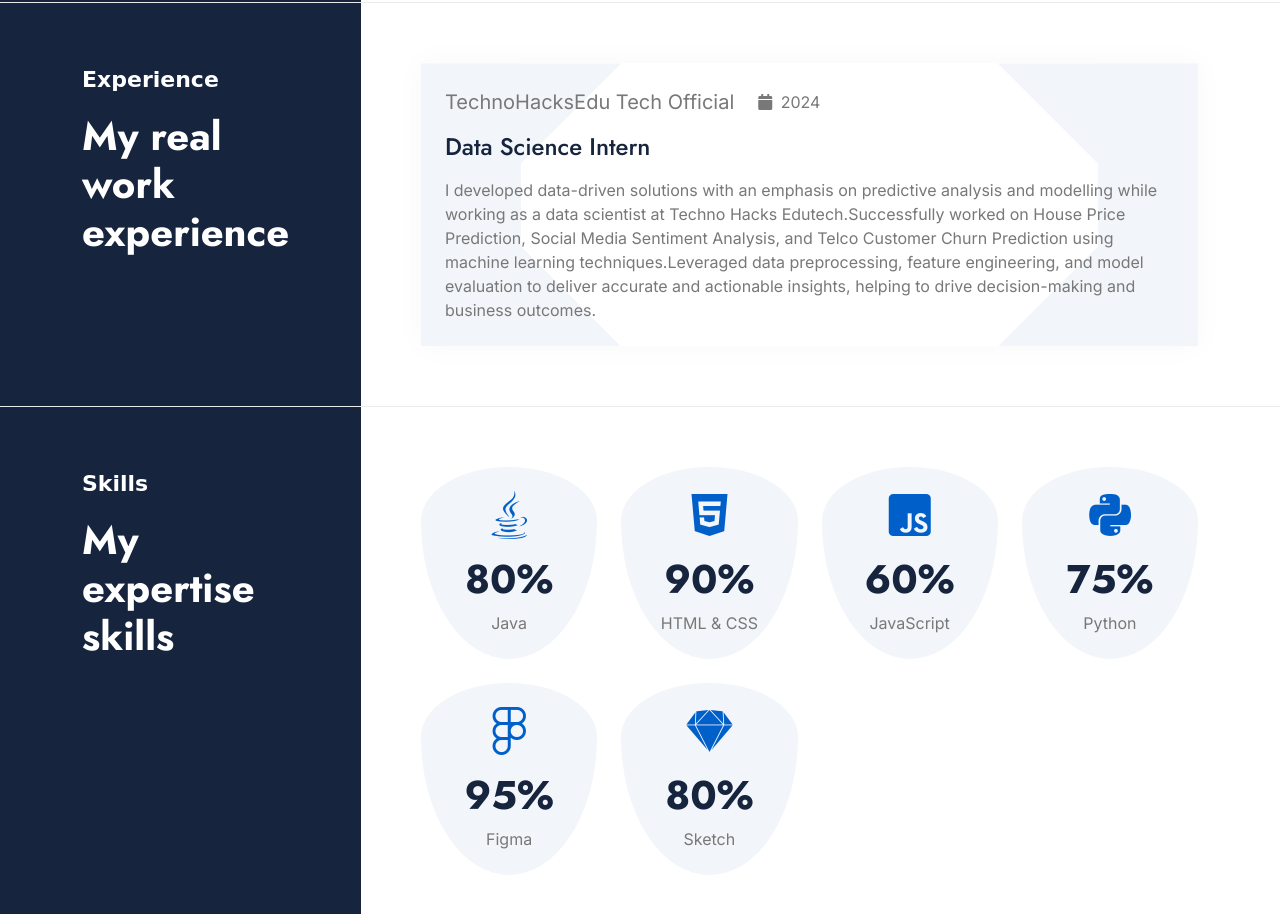
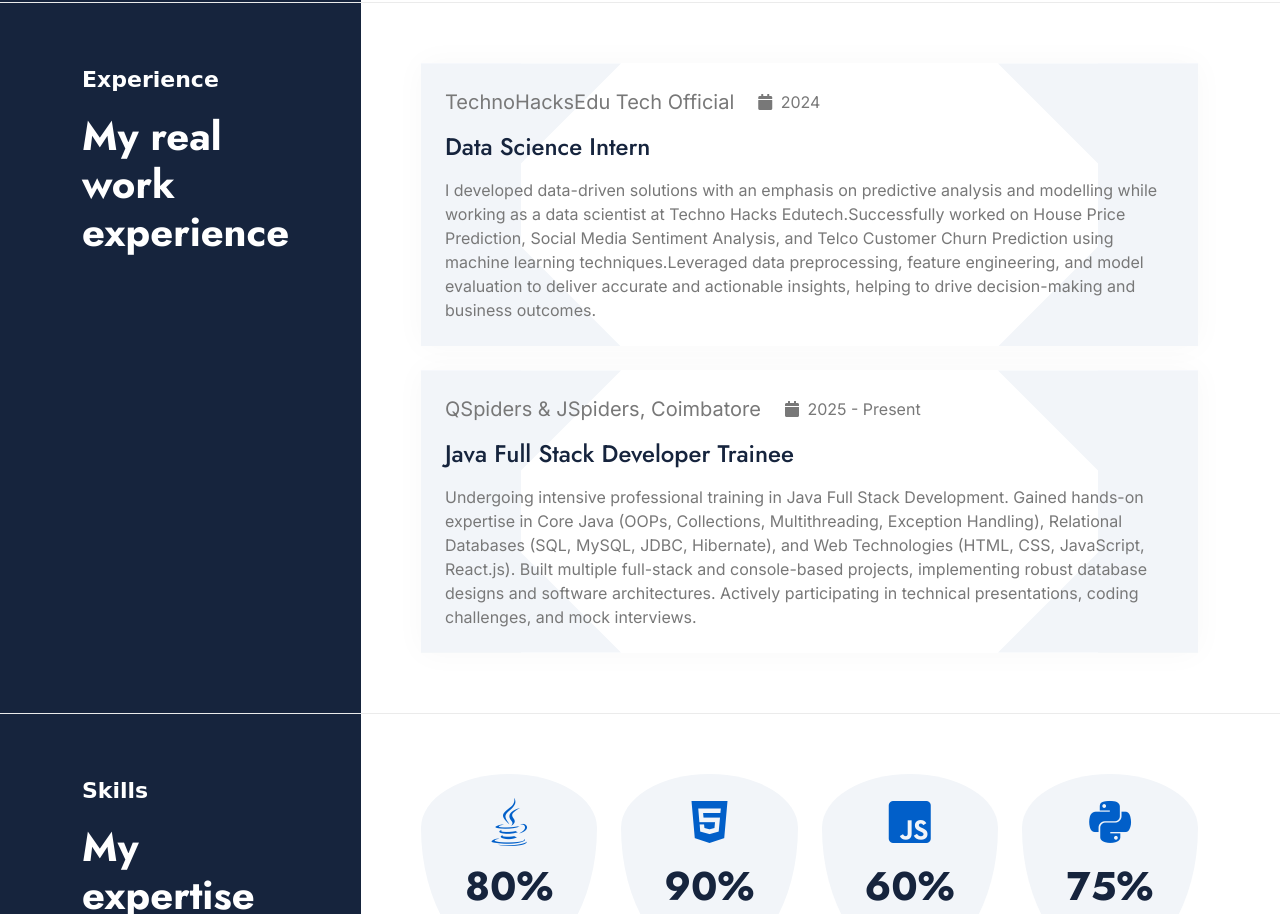
Before and after one commit to MANOJ7263/manojraja-portfolio, a website: page index.html in a window 1280 px wide. Shown: the part 2555-3469 px from the top of the page. Drawn offline with nearby package versions, Linux system fonts and the light colour scheme; a web font is replaced by a local one.

Commit message:
Add QSpiders & JSpiders Java Full Stack Developer Trainee details to the Experience section

```diff
--- a/index.html
+++ b/index.html
@@ -253,7 +253,11 @@
                       <!-- <p class="mb-0"><strong class="fw-bold text-dark">Freelancer :</strong> Available</p> -->
                     </div>
                   </div>
-                  <a href="Manoj_R_Resume.pdf" download="Manoj_R_Resume.pdf" class="btn btn-primary py-2 px-4">
+                  <a
+                    href="Manoj_R_Resume.pdf"
+                    download="Manoj_R_Resume.pdf"
+                    class="btn btn-primary py-2 px-4"
+                  >
                     <i class="fas fa-download me-2"></i>Download My CV</a
                   >
                 </div>
@@ -388,32 +392,33 @@
                     </p>
                   </div>
                 </div>
-                <!-- <div class="col-12">
-                                    <div class="experience-item rounded p-4 h-100 wow fadeInUp" data-wow-delay="0.3s">
+                <div class="col-12">
+                  <div
+                    class="experience-item rounded p-4 h-100 wow fadeInUp"
+                    data-wow-delay="0.3s"
+                  >
                     <div class="d-flex align-items-center mb-3">
-                                            <p class="fs-5 mb-0 me-4">Historian</p>
+                      <p class="fs-5 mb-0 me-4">
+                        QSpiders & JSpiders, Coimbatore
+                      </p>
                       <div>
-                                                <span class="fa fa-calendar me-1"></span> 2017 - 2019
+                        <span class="fa fa-calendar me-1"></span> 2025 - Present
                       </div>
                     </div>
-                                        <h4 class="mb-3">UI/UX Designer</h4>
-                                        <p class="mb-0">Lorem, ipsum dolor sit amet consectetur adipisicing elit. Corrupti, a quasi velit sint atque non saepe quaerat ducimus, nobis error cupiditate, nisi repudiandae dignissimos magnam? Dicta ab possimus tempora nobis.
+                    <h4 class="mb-3">Java Full Stack Developer Trainee</h4>
+                    <p class="mb-0">
+                      Undergoing intensive professional training in Java Full
+                      Stack Development. Gained hands-on expertise in Core Java
+                      (OOPs, Collections, Multithreading, Exception Handling),
+                      Relational Databases (SQL, MySQL, JDBC, Hibernate), and
+                      Web Technologies (HTML, CSS, JavaScript, React.js). Built
+                      multiple full-stack and console-based projects,
+                      implementing robust database designs and software
+                      architectures. Actively participating in technical
+                      presentations, coding challenges, and mock interviews.
                     </p>
                   </div>
                 </div>
-                                <div class="col-12">
-                                    <div class="experience-item rounded p-4 h-100 wow fadeInUp" data-wow-delay="0.5s">
-                                        <div class="d-flex align-items-center mb-3">
-                                            <p class="fs-5 mb-0 me-4">Historian</p>
-                                            <div>
-                                                <span class="fa fa-calendar me-1"></span> 2017 - 2019
-                                            </div>
-                                        </div>
-                                        <h4 class="mb-3">Junior Visual Designer</h4>
-                                        <p class="mb-0">Lorem, ipsum dolor sit amet consectetur adipisicing elit. Corrupti, a quasi velit sint atque non saepe quaerat ducimus, nobis error cupiditate, nisi repudiandae dignissimos magnam? Dicta ab possimus tempora nobis.
-                                        </p>
-                                    </div>
-                                </div> -->
               </div>
             </div>
           </div>
```
Also changed, not shown: generate_pdf.js (+12 -8 lines). Lines whose indentation alone changed are shown as unchanged.
